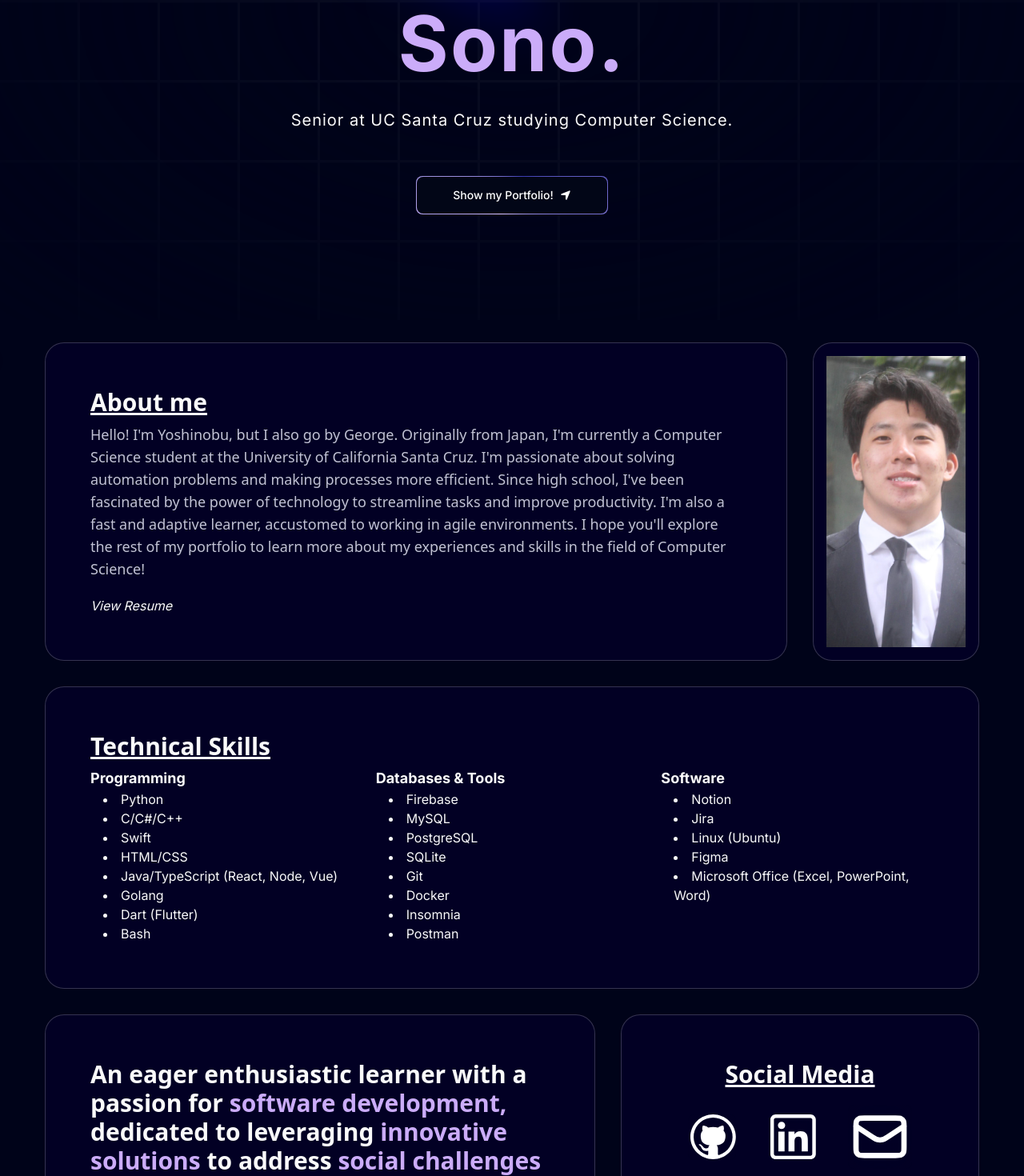
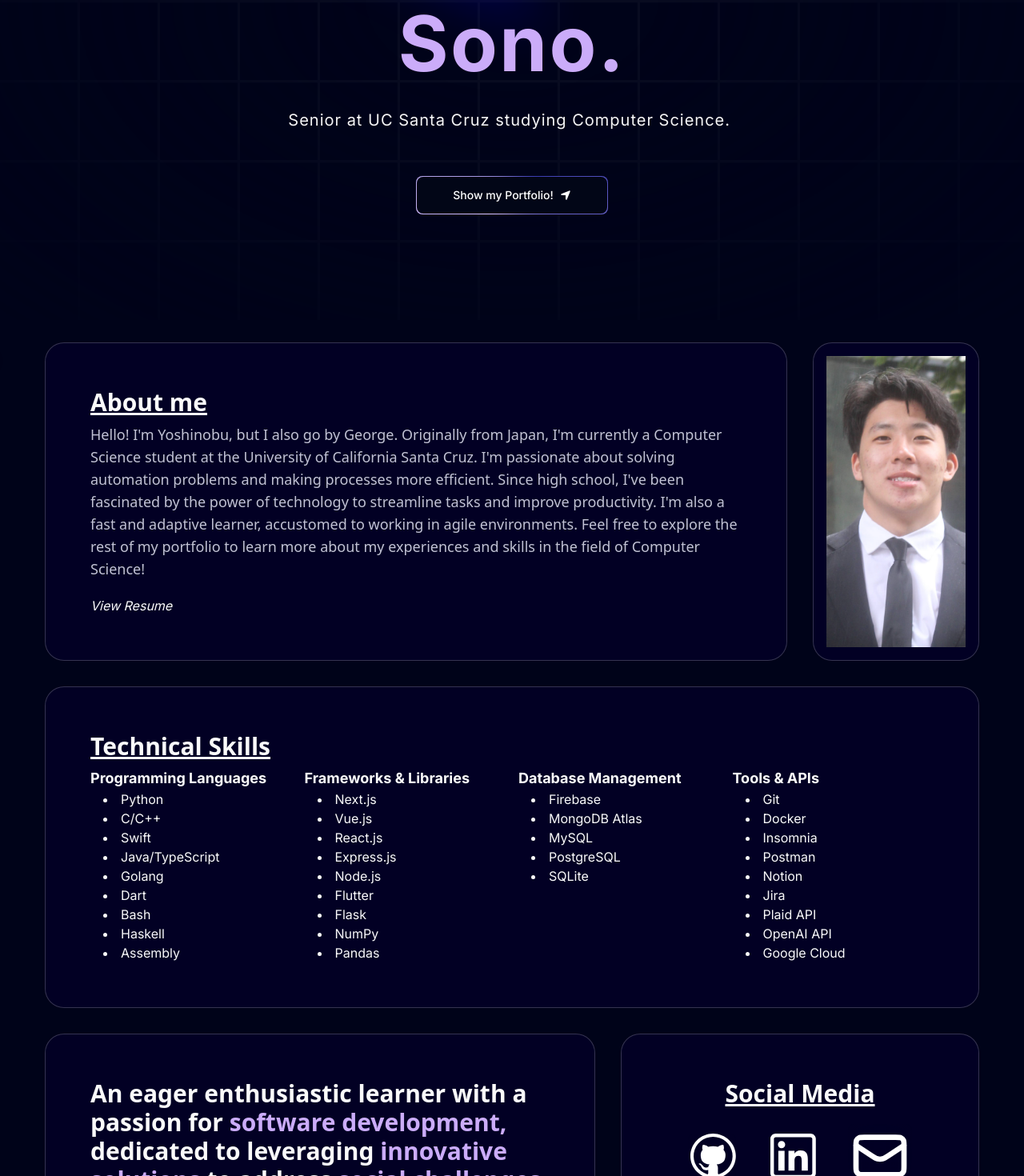
Before and after one commit to georgesono21/portfolio, a Next.js app: page / in a window 1280 px wide. Shown: the part 400-1870 px from the top of the page at 80% size. Built offline with nearby package versions, Linux system fonts and the light colour scheme.

Commit message:
added some animation for hero desc

```diff
--- a/components/Experience.tsx
+++ b/components/Experience.tsx
@@ -9,7 +9,7 @@ const Experience = () => {
   return (
     <div className="mt-20 py-20 w-full" id = "experience">
       <h1 className="heading pb-10">
-        My <span className="text-purple">work experience (so far...)</span>
+        My <span className="text-purple">work experience.</span>
       </h1>
 
       <div className="px-4 placeholder:w-full mt-12 grid lg:grid-cols-4 grid-cols-1 gap-10">
@@ -34,7 +34,7 @@ const Experience = () => {
             <div className="flex lg:flex-row flex-col p-10  gap-2">
             <div className="lg:ms-5">
               <h1 className="text-start text-xl md:text-2xl font-bold pb-6">
-                {card.title} <span className="text-purple">@ {card.company}</span>
+                {card.title} <br/> <span className="text-purple">@ {card.company}</span>
               </h1>
               <JobDescription info = {card.desc}/>
             </div>
--- a/components/Hero.tsx
+++ b/components/Hero.tsx
@@ -3,6 +3,8 @@ import { FaLocationArrow } from "react-icons/fa6";
 import MagicButton from "./ui/MagicButton";
 import { Spotlight } from "./ui/Spotlight";
 import { TextGenerateEffect } from "./ui/TextGenerateEffect";
+import { FlipWords } from "./ui/FlipWords";
+import { heroDescription } from "@/data";
 
 const Hero = () => {
   return (
@@ -56,9 +58,13 @@ const Hero = () => {
             className="text-center text-[40px] md:text-5xl lg:text-8xl"
           />
 
-          <p className="text-center md:tracking-wider mb-4 text-sm md:text-lg lg:text-xl">
-            Senior at UC Santa Cruz studying Computer Science.
-          </p>
+          <div className="text-center md:tracking-wider mb-4 text-sm md:text-lg lg:text-xl">
+            <FlipWords words = {heroDescription}/>
+          </div>
+
+
+
+
 
           <a href="#about">
             <MagicButton
--- /dev/null
+++ b/components/ui/FlipWords.tsx
@@ -0,0 +1,86 @@
+"use client";
+import React, { useCallback, useEffect, useRef, useState } from "react";
+import { AnimatePresence, motion, LayoutGroup } from "framer-motion";
+import { cn } from "@/utils/cn";
+
+export const FlipWords = ({
+  words,
+  duration = 3000,
+  className,
+}: {
+  words: string[];
+  duration?: number;
+  className?: string;
+}) => {
+  const [currentWord, setCurrentWord] = useState(words[0]);
+  const [isAnimating, setIsAnimating] = useState<boolean>(false);
+
+  // thanks for the fix Julian - https://github.com/Julian-AT
+  const startAnimation = useCallback(() => {
+    const word = words[words.indexOf(currentWord) + 1] || words[0];
+    setCurrentWord(word);
+    setIsAnimating(true);
+  }, [currentWord, words]);
+
+  useEffect(() => {
+    if (!isAnimating)
+      setTimeout(() => {
+        startAnimation();
+      }, duration);
+  }, [isAnimating, duration, startAnimation]);
+
+  return (
+    <AnimatePresence
+      onExitComplete={() => {
+        setIsAnimating(false);
+      }}
+    >
+      <motion.div
+        initial={{
+          opacity: 0,
+          y: 10,
+        }}
+        animate={{
+          opacity: 1,
+          y: 0,
+        }}
+        transition={{
+          duration: 0,
+          ease: "easeInOut",
+          type: "spring",
+          stiffness: 100,
+          damping: 10,
+        }}
+        exit={{
+          opacity: 0,
+          y: -40,
+          x: 40,
+          filter: "blur(8px)",
+          scale: 2,
+          position: "absolute",
+        }}
+        className={cn(
+          "z-10 inline-block relative text-left text-neutral-900 dark:text-neutral-100 px-2",
+          className
+        )}
+        key={currentWord}
+      >
+        {currentWord.split(" ").map((letter, index) => (
+
+          <motion.span
+            key={currentWord + index}
+            initial={{ opacity: 0, y: 10, filter: "blur(8px)" }}
+            animate={{ opacity: 1, y: 0, filter: "blur(0px)" }}
+            transition={{
+              delay: index * 0.08,
+              duration: 0.4,
+            }}
+            className="inline-block"
+          >
+            {letter}&nbsp;
+          </motion.span>
+        ))}
+      </motion.div>
+    </AnimatePresence>
+  );
+};
--- a/data/index.ts
+++ b/data/index.ts
@@ -6,13 +6,15 @@ export const navItems = [
   { name: "Connect", link: "#connect" },
 ];
 
-export const resumeURL = "https://firebasestorage.googleapis.com/v0/b/portfolio-9c700.appspot.com/o/Yoshinobu_Sono_Resume%20(7).pdf?alt=media&token=fbffa986-8396-4f38-81cd-b4be7f7eea32"
+export const resumeURL = "https://firebasestorage.googleapis.com/v0/b/portfolio-9c700.appspot.com/o/Yoshinobu_Sono_Resume%20(8).pdf?alt=media&token=7cf3e54b-497c-4720-a24b-72f72efde923"
 
+
+export const heroDescription = ["An aspiring software engineer.", "Senior at UC Santa Cruz studying Computer Science."]
 export const gridItems = [
   {
     id: 1,
     title: "About me",
-    description: "Hello! I'm Yoshinobu, but I also go by George. Originally from Japan, I'm currently a Computer Science student at the University of California Santa Cruz. I'm passionate about solving automation problems and making processes more efficient. Since high school, I've been fascinated by the power of technology to streamline tasks and improve productivity. I'm also a fast and adaptive learner, accustomed to working in agile environments. I hope you'll explore the rest of my portfolio to learn more about my experiences and skills in the field of Computer Science!",
+    description: "Hello! I'm Yoshinobu, but I also go by George. Originally from Japan, I'm currently a Computer Science student at the University of California Santa Cruz. I'm passionate about solving automation problems and making processes more efficient. Since high school, I've been fascinated by the power of technology to streamline tasks and improve productivity. I'm also a fast and adaptive learner, accustomed to working in agile environments. Feel free to explore the rest of my portfolio to learn more about my experiences and skills in the field of Computer Science!",
     className: "lg:col-span-4 md:col-span-4 md:row-span-1 lg:row-span-1 ",
     imgClassName: "",
     titleClassName: "underline",
@@ -63,42 +65,59 @@ export const gridItems = [
 
 export const technicalSkills = [
   {
-    category: "Programming",
+    category: "Programming Languages",
     items: [
       "Python",
-      "C/C#/C++",
+      "C/C++",
       "Swift",
-      "HTML/CSS",
-      "Java/TypeScript (React, Node, Vue)",
+      "Java/TypeScript",
       "Golang",
-      "Dart (Flutter)",
+      "Dart",
       "Bash",
+      "Haskell",
+      "Assembly"
     ],
   },
   {
-    category: "Databases & Tools",
+    category: "Frameworks & Libraries",
+    items: [
+      "Next.js",
+      "Vue.js",
+      "React.js",
+      "Express.js",
+      "Node.js",
+      "Flutter",
+      "Flask",
+      "NumPy",
+      "Pandas"
+    ],
+  },
+  {
+    category: "Database Management",
     items: [
       "Firebase",
+      "MongoDB Atlas",
       "MySQL",
       "PostgreSQL",
-      "SQLite",
+      "SQLite"
+    ],
+  },
+  {
+    category: "Tools & APIs",
+    items: [
       "Git",
       "Docker",
       "Insomnia",
       "Postman",
-    ],
-  },
-  {
-    category: "Software",
-    items: [
       "Notion",
       "Jira",
-      "Linux (Ubuntu)",
-      "Figma",
-      "Microsoft Office (Excel, PowerPoint, Word)",
+      "Plaid API",
+      "OpenAI API",
+      "Google Cloud"
     ],
   },
 ];
+
 
 export const projects = [
   {
@@ -155,7 +174,7 @@ export const projects = [
 export const workExperience = [
   {
     id: 1,
-    title: "Full-stack Developer Intern",
+    title: "Mobile Application Developer Intern",
     desc: [
     "Collaborated closely with the team and management to gather and define MVP requirements, ensuring a comprehensive understanding of desired functionalities and user expectations for the iOS app.",
     "Implemented user profile viewing and editing functionality for the iOS app using Swift/Xcode, leveraging Firebase (FB) Firestore to fetch and display profile information, allowing users to discover and interact with profiles.",
```
